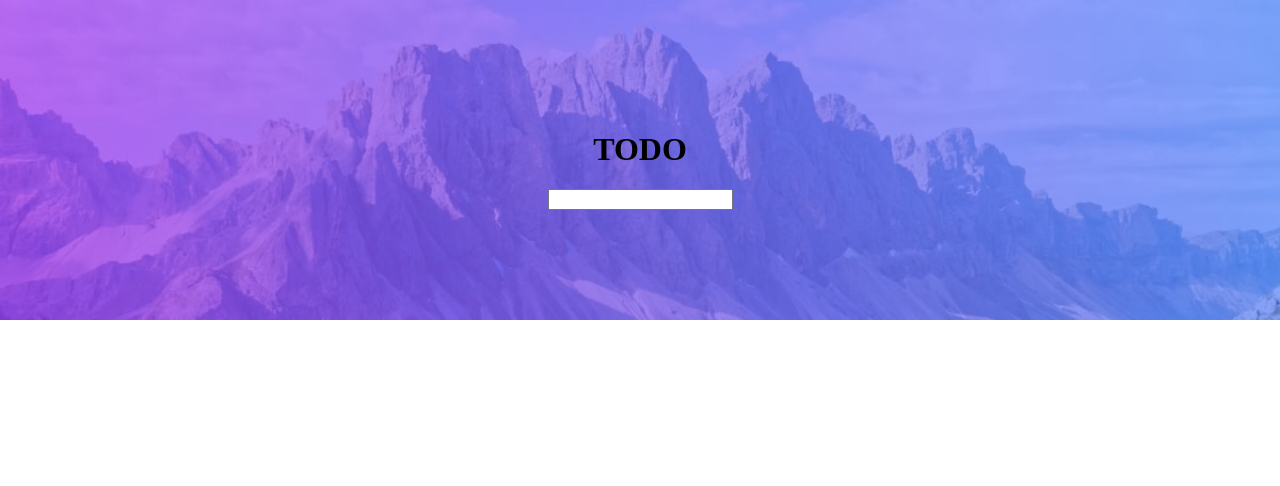
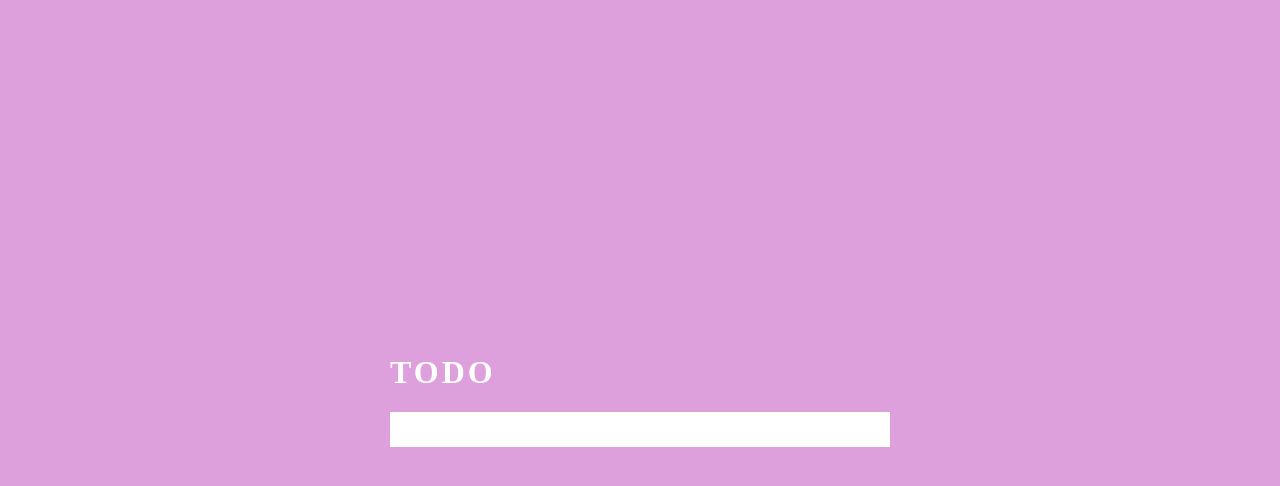
Before and after one commit to ariannalillie/FEM-todo-app, a React (Create React App) app: page / in a window 1280 px wide. Shown: the top 486 px of the page. Built offline with nearby package versions, Linux system fonts and the light colour scheme.

Commit message:
progress on todo list

```diff
--- a/src/App.css
+++ b/src/App.css
@@ -1,14 +1,42 @@
 body {
   margin: 0;
   padding: 0;
-}
-
-.todo-list {
-  background: url('./images/bg-desktop-light.jpg') no-repeat center;
+  height: 100vh;
+  /* background: url('./images/bg-desktop-light.jpg') no-repeat center;
   background-size: cover;
-  height: 40vh;
+  height: 40vh; */
   display: flex;
   flex-direction: column;
   justify-content: center;
   align-items: center;
+  background-color: plum;
 }
+
+.todo-list-container {
+  height: 60%;
+  width: 500px;
+}
+
+.list-item {
+  background-color: white;
+  width: 100%;
+  height: 50px;
+  display: flex;
+  align-items: center;
+  justify-content: center;
+  padding: 5px 0;
+  border-bottom: 1px solid rgb(196, 196, 196);
+}
+
+.input {
+  background-color: white;
+  width: 100%;
+  padding: 10px 0;
+  border: none;
+  margin-bottom: 20px;
+}
+
+.header {
+  letter-spacing: 3px;
+  color: white;
+}
--- a/src/App.js
+++ b/src/App.js
@@ -12,12 +12,18 @@ function App() {
   };
 
   return (
-    <div className="todo-list">
+    <div>
       <h1 className="header">TODO</h1>
-      <input type="text" onKeyDown={(e) => handleKeyDown(e)} />
-      {todos.map((todo, idx) =>  {
-        return <div key={idx}>{todo}</div>;
-      })}
+      <div className="todo-list-container">
+        <input className="input" type="text" onKeyDown={(e) => handleKeyDown(e)} />
+        {todos.map((todo, idx) => {
+          return (
+            <div key={idx} className="list-item">
+              {todo}
+            </div>
+          );
+        })}
+      </div>
     </div>
   );
 }
```
